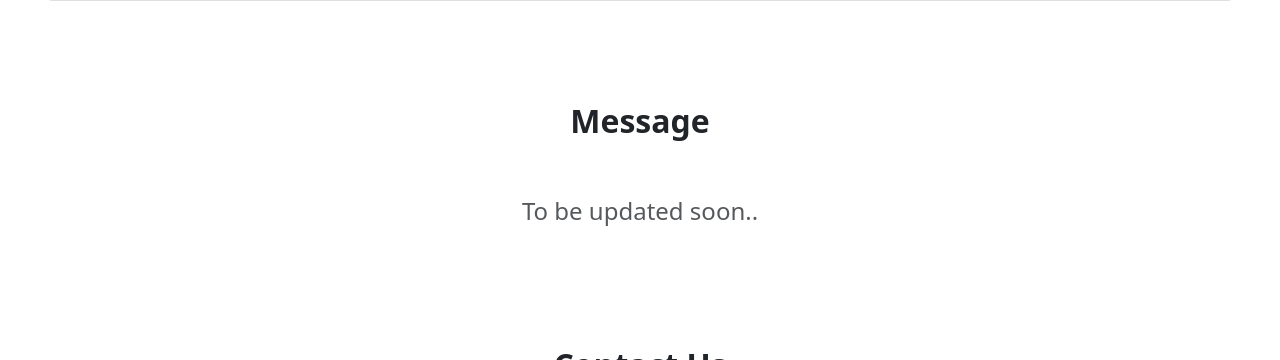
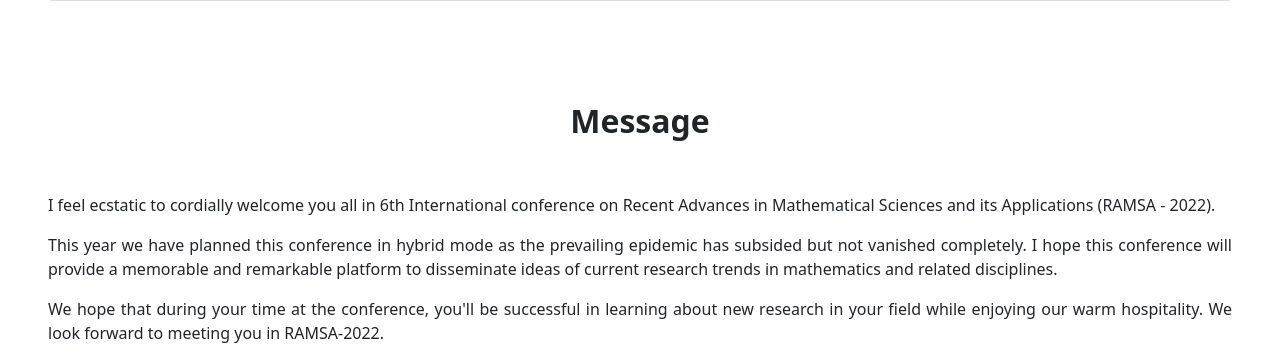
Before and after one commit to ayushb2002/ramsa, a PHP site: page / in a window 1280 px wide. Shown: the part 6140-6500 px from the top of the page. Run offline with PHP 8.4, Linux system fonts and the light colour scheme.

Commit message:
Message Added

```diff
--- a/message.php
+++ b/message.php
@@ -6,7 +6,22 @@
             </span>
         </div>
         <div class="col-12 p-5">
-            <p class="tbu text-center">To be updated soon..</p>
+            <p class="text-justify">
+                I feel ecstatic to cordially welcome you all in 6th International conference on Recent Advances in Mathematical Sciences and its Applications (RAMSA - 2022).
+            </p>
+            <p class="text-justify">
+                This year we have planned this conference in hybrid mode as the prevailing epidemic has subsided but not vanished completely. I hope this conference will provide a memorable and remarkable platform to disseminate ideas of current research trends in mathematics and related disciplines.
+            </p>
+            <p class="text-justify">
+                We hope that during your time at the conference, you'll be successful in learning about new research in your field while enjoying our warm hospitality. We look forward to meeting you in RAMSA-2022.
+            </p>
+            <div class="d-flex flex-row align-items-end justify-content-end">
+                <p class="text-right">
+                    <span> <strong> - Prof. Alka Tripathi (Conference Chair)</strong></span><br />
+                    <span>Head, Department of Mathematics, JIIT</span>
+                </p>
+
+            </div>
         </div>
     </div>
 </div>
```
